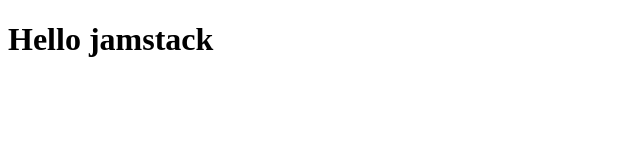
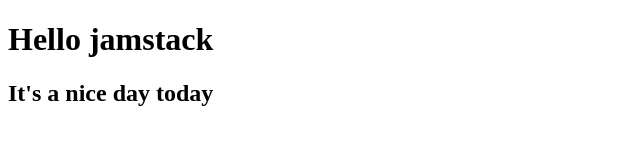
Before and after one commit to hitesh409/Movie-Picker-JAMStack, an Eleventy site: page src/index.njk in a window 1280 px wide. Shown: the whole page, without its empty margins (0-640 px from the left). Built offline with nearby package versions, Linux system fonts and the light colour scheme; Eleventy itself is replaced by a stand-in of ours; files that its build step writes are made by us from their sources; no server answers.

Commit message:
Added second header

```diff
--- a/src/index.njk
+++ b/src/index.njk
@@ -4,5 +4,6 @@ layout : base.njk
 ---
 
     <h1>Hello  <span class="course"></span></h1>
+    <h2>It's a nice day today</h2>
     <div id="img-container"></div>
     <script src="/js/index.js"></script>
```
